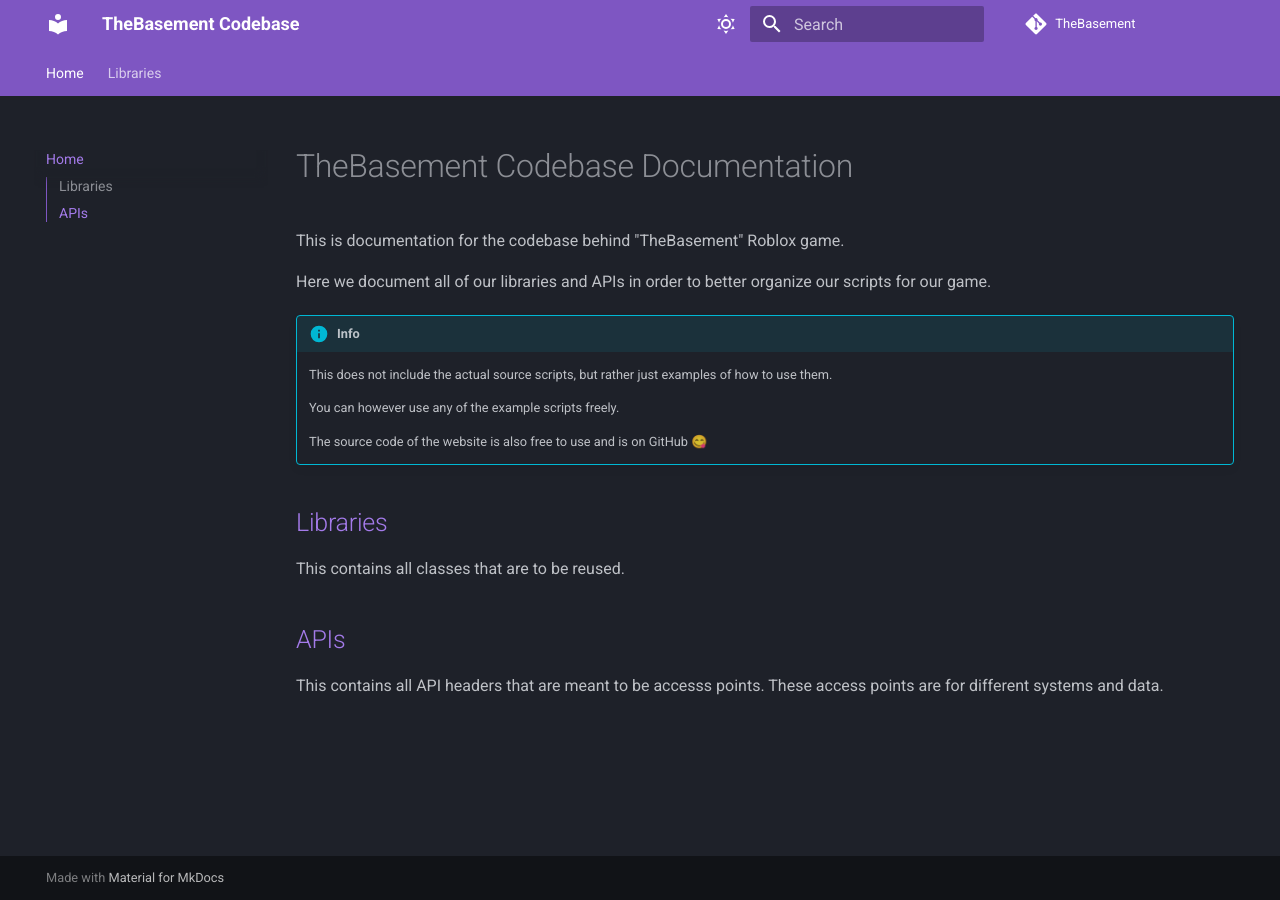
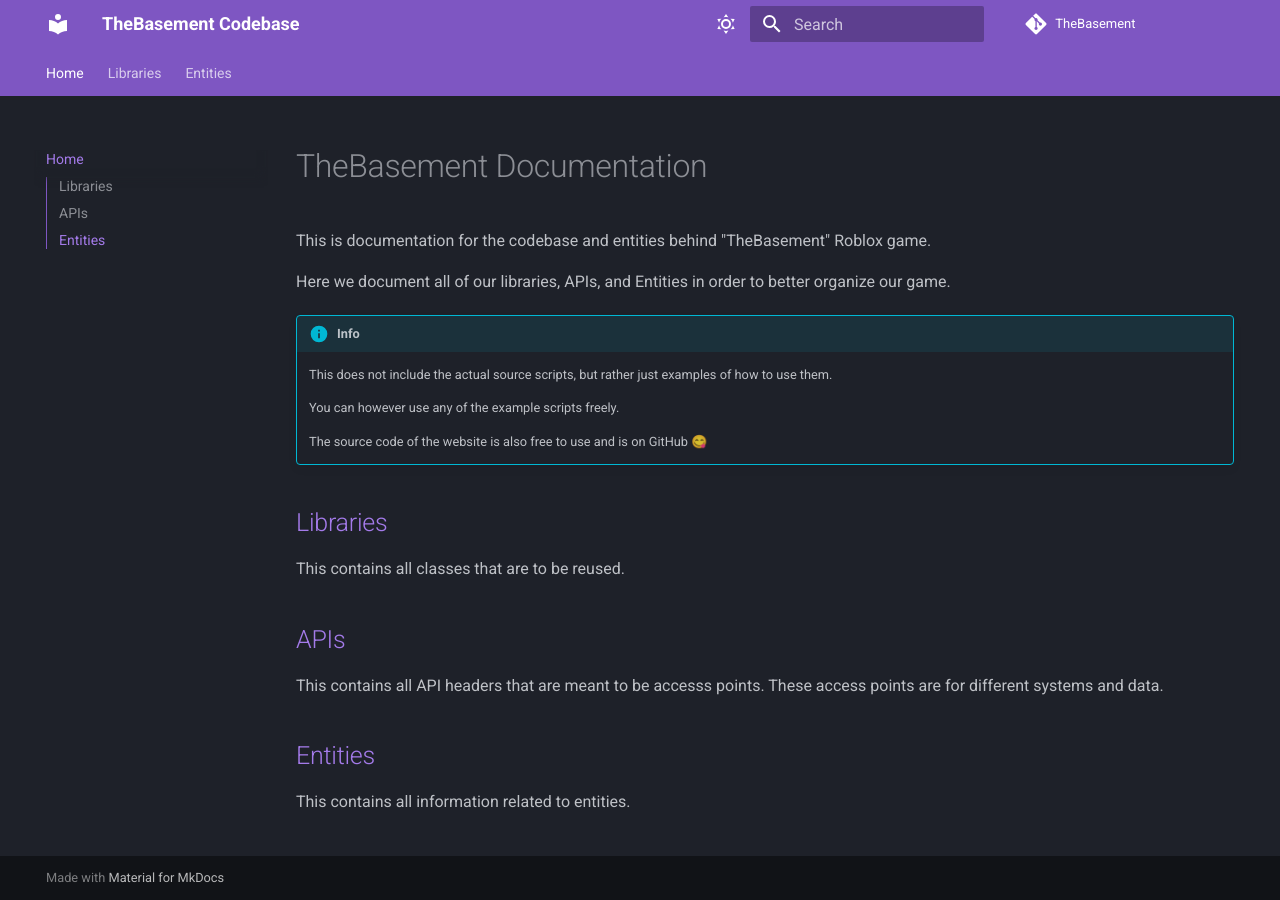
Before and after one commit to JackaBoiGamez/TheBasement, an MkDocs documentation site: the page built from docs/index.md, in a window 1280 px wide. Built offline with MkDocs 1.6.1 and Material for MkDocs 9.7.7, drawn with Linux system fonts in a browser that asks for light colours; comment, search, counter and statistics services are not loaded.

Commit message:
Add Entities

```diff
--- a/docs/index.md
+++ b/docs/index.md
@@ -1,8 +1,8 @@
-# TheBasement Codebase Documentation
+# TheBasement Documentation
 
-This is documentation for the codebase behind "TheBasement" Roblox game.
+This is documentation for the codebase and entities behind "TheBasement" Roblox game.
 
-Here we document all of our libraries and APIs in order to better organize our scripts for our game.
+Here we document all of our libraries, APIs, and Entities in order to better organize our game.
 
 !!! info "Info"
 
@@ -20,3 +20,7 @@
 
 This contains all API headers that are meant to be accesss points.
 These access points are for different systems and data.
+
+## [Entities](/TheBasement/entities/)
+
+This contains all information related to entities.
--- a/mkdocs.yml
+++ b/mkdocs.yml
@@ -34,6 +34,7 @@
 nav:
   - Home: index.md
   - Libraries: libraries.md
+  - Entities: entities.md
 
 markdown_extensions:
   - attr_list
```
Also changed, not shown: docs/entities.md (added, +35 -0 lines).
